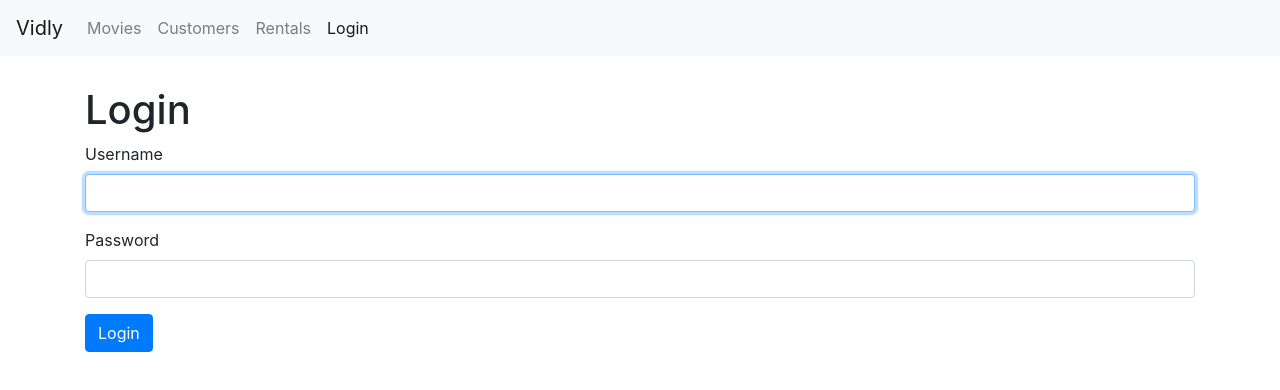
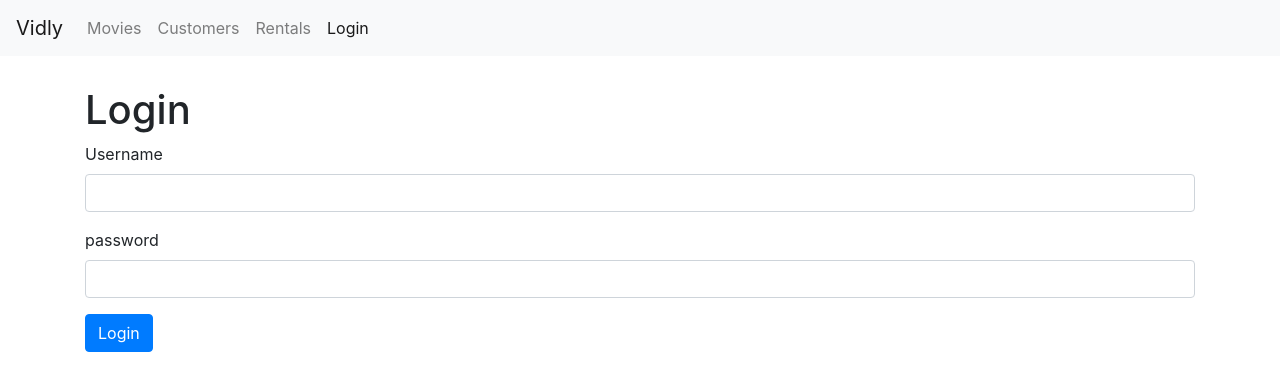
Before and after one commit to MichaelJSwain/vidly, a React (Create React App) app: page /login in a window 1280 px wide. Shown: the top 390 px of the page. Built offline with nearby package versions, Linux system fonts and the light colour scheme.

Commit message:
extract the input fields in the login form into a reusable component

```diff
--- /dev/null
+++ b/src/components/common/input.jsx
@@ -0,0 +1,19 @@
+import React from 'react'
+
+const Input = ({ name, label, value, onChange }) => {
+    return (
+        <div className="form-group">
+            <label htmlFor={name}>{label}</label>
+            <input
+                value={value}
+                onChange={onChange}
+                name={name}
+                id={name}
+                type="text"
+                className="form-control"
+            />
+        </div>
+    );
+}
+
+export default Input;
--- a/src/components/loginForm.jsx
+++ b/src/components/loginForm.jsx
@@ -1,4 +1,5 @@
 import React, { Component } from 'react';
+import Input from './common/input';
 
 class LoginForm extends Component {
     state = {
@@ -25,29 +26,18 @@
             <div>
                 <h1>Login</h1>
                 <form onSubmit={this.handleSubmit}>
-                    <div className="form-group">
-                        <label htmlFor="username">Username</label>
-                        <input
+                    <Input
+                        name="username"
                         value={account.username}
+                        label="Username"
                         onChange={this.handleChange}
-                            name="username"
-                            autoFocus
-                            id="username"
-                            type="text"
-                            className="form-control"
                     />
-                    </div>
-                    <div className="form-group">
-                        <label htmlFor="password">Password</label>
-                        <input
+                    <Input
+                        name="password"
                         value={account.password}
+                        label="password"
                         onChange={this.handleChange}
-                            name="password"
-                            id="password"
-                            type="text"
-                            className="form-control"
                     />
-                    </div>
                     <button className="btn btn-primary">Login</button>
                 </form>
             </div>
```
Lines whose indentation alone changed are shown as unchanged.
